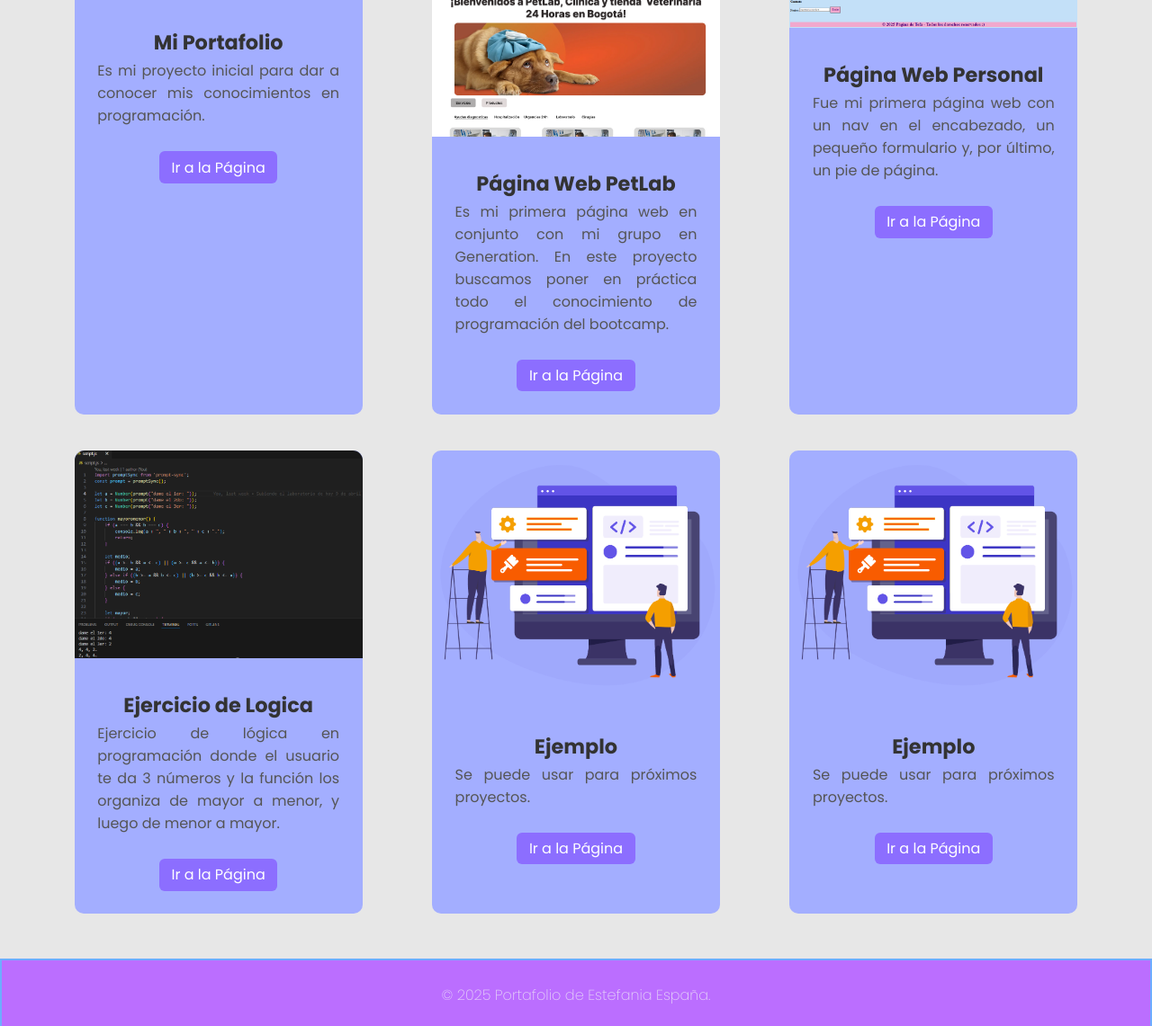
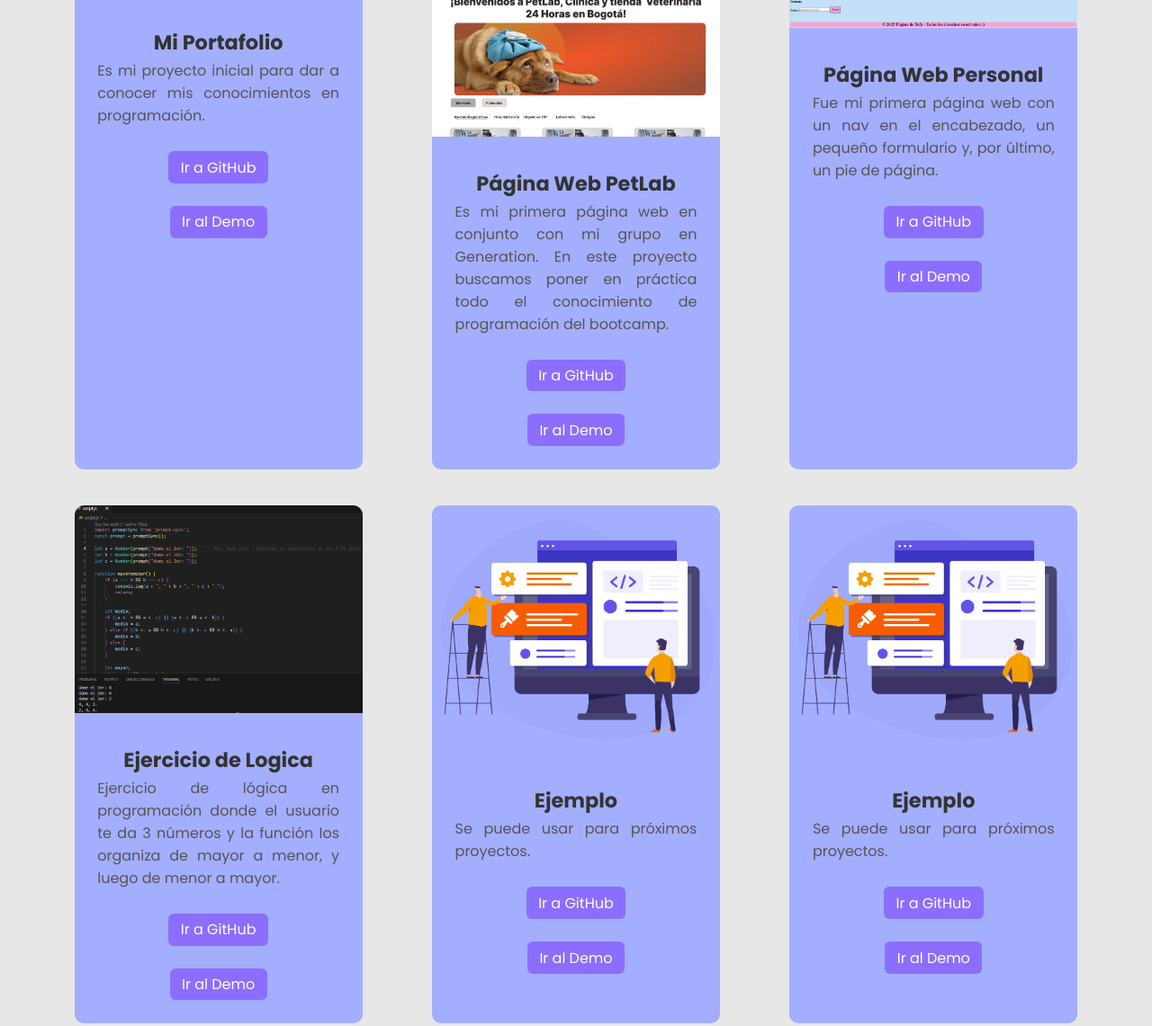
Before and after one commit to TefaEspana/MiPortafolio, a plain HTML site: page paginas/misTrabajos.html in a window 1280 px wide. Shown: the part 384-1525 px from the top of the page at 90% size. Drawn offline with Linux system fonts and the light colour scheme; a web font is replaced by a local one.

Commit message:
Cambio foto,CV nueva,_blank en las pag

```diff
--- a/paginas/misTrabajos.html
+++ b/paginas/misTrabajos.html
@@ -45,8 +45,13 @@
                     <br>
                 </div>
                 <div class="card_btn">
-                    <a href="https://github.com/TefaEspana/MiPortafolio" class="btn btn-primary"
-                        style="background-color: #8c6eff; color: #ffffff;"> Ir a la Página</a>
+                    <a href="https://github.com/TefaEspana/MiPortafolio" target="_blank" class="btn btn-primary"
+                        style="background-color: #8c6eff; color: #ffffff;"> Ir a GitHub</a>
+                </div>
+                <br>
+                <div class="card_btn">
+                    <a href="https://miportafolioestefaniaespana.netlify.app/" target="_blank" class="btn btn-primary"
+                        style="background-color: #8c6eff; color: #ffffff;"> Ir al Demo</a>
                 </div>
             </div>
         </div>
@@ -60,8 +65,13 @@
                     <br>
                 </div>
                 <div class="card_btn">
-                    <a href="https://github.com/KerlyVanesaSarrias/PetLab" class="btn btn-primary"
-                        style="background-color: #8c6eff; color: #ffffff;"> Ir a la Página</a>
+                    <a href="https://github.com/KerlyVanesaSarrias/PetLab" target="_blank" class="btn btn-primary"
+                        style="background-color: #8c6eff; color: #ffffff;"> Ir a GitHub</a>
+                </div>
+                <br>
+                <div class="card_btn">
+                    <a href="#" target="_blank" class="btn btn-primary"
+                        style="background-color: #8c6eff; color: #ffffff;"> Ir al Demo</a>
                 </div>
             </div>
         </div>
@@ -75,8 +85,13 @@
                     <br>
                 </div>
                 <div class="card_btn">
-                    <a href="https://github.com/TefaEspana/pagina_web_personal" class="btn btn-primary"
-                        style="background-color: #8c6eff; color: #ffffff;"> Ir a la Página</a>
+                    <a href="https://github.com/TefaEspana/pagina_web_personal" target="_blank" class="btn btn-primary"
+                        style="background-color: #8c6eff; color: #ffffff;"> Ir a GitHub</a>
+                </div>
+                <br>
+                <div class="card_btn">
+                    <a href="#" target="_blank" class="btn btn-primary"
+                        style="background-color: #8c6eff; color: #ffffff;"> Ir al Demo</a>
                 </div>
             </div>
         </div>
@@ -90,8 +105,13 @@
                     <br>
                 </div>
                 <div class="card_btn">
-                    <a href="https://github.com/TefaEspana/logica-programacion-1" class="btn btn-primary"
-                        style="background-color: #8c6eff; color: #ffffff;"> Ir a la Página</a>
+                    <a href="https://github.com/TefaEspana/logica-programacion-1" target="_blank" class="btn btn-primary"
+                        style="background-color: #8c6eff; color: #ffffff;"> Ir a GitHub</a>
+                </div>
+                <br>
+                <div class="card_btn">
+                    <a href="#" target="_blank" class="btn btn-primary"
+                        style="background-color: #8c6eff; color: #ffffff;"> Ir al Demo</a>
                 </div>
             </div>
         </div>
@@ -105,8 +125,13 @@
                     <br>
                 </div>
                 <div class="card_btn">
-                    <a href="#" class="btn btn-primary"
-                        style="background-color: #8c6eff; color: #ffffff;"> Ir a la Página</a>
+                    <a href="#" target="_blank" class="btn btn-primary"
+                        style="background-color: #8c6eff; color: #ffffff;"> Ir a GitHub</a>
+                </div>
+                <br>
+                <div class="card_btn">
+                    <a href="#" target="_blank" class="btn btn-primary"
+                        style="background-color: #8c6eff; color: #ffffff;"> Ir al Demo</a>
                 </div>
             </div>
         </div>
@@ -120,8 +145,13 @@
                     <br>
                 </div>
                 <div class="card_btn">
-                    <a href="#" class="btn btn-primary"
-                        style="background-color: #8c6eff; color: #ffffff;"> Ir a la Página</a>
+                    <a href="#" target="_blank" class="btn btn-primary"
+                        style="background-color: #8c6eff; color: #ffffff;"> Ir a GitHub</a>
+                </div>
+                <br>
+                <div class="card_btn">
+                    <a href="#" target="_blank" class="btn btn-primary"
+                        style="background-color: #8c6eff; color: #ffffff;"> Ir al Demo</a>
                 </div>
             </div>
         </div>
```
Also changed, not shown: index.html (+0 -10 lines), paginas/contacto.html (+2 -2 lines), paginas/cv.html (+1 -1 lines), paginas/sobreMi.html (+1 -1 lines), img/foto tefa.jpeg (deleted), img/foto tefa.png (added), 2 other files.
